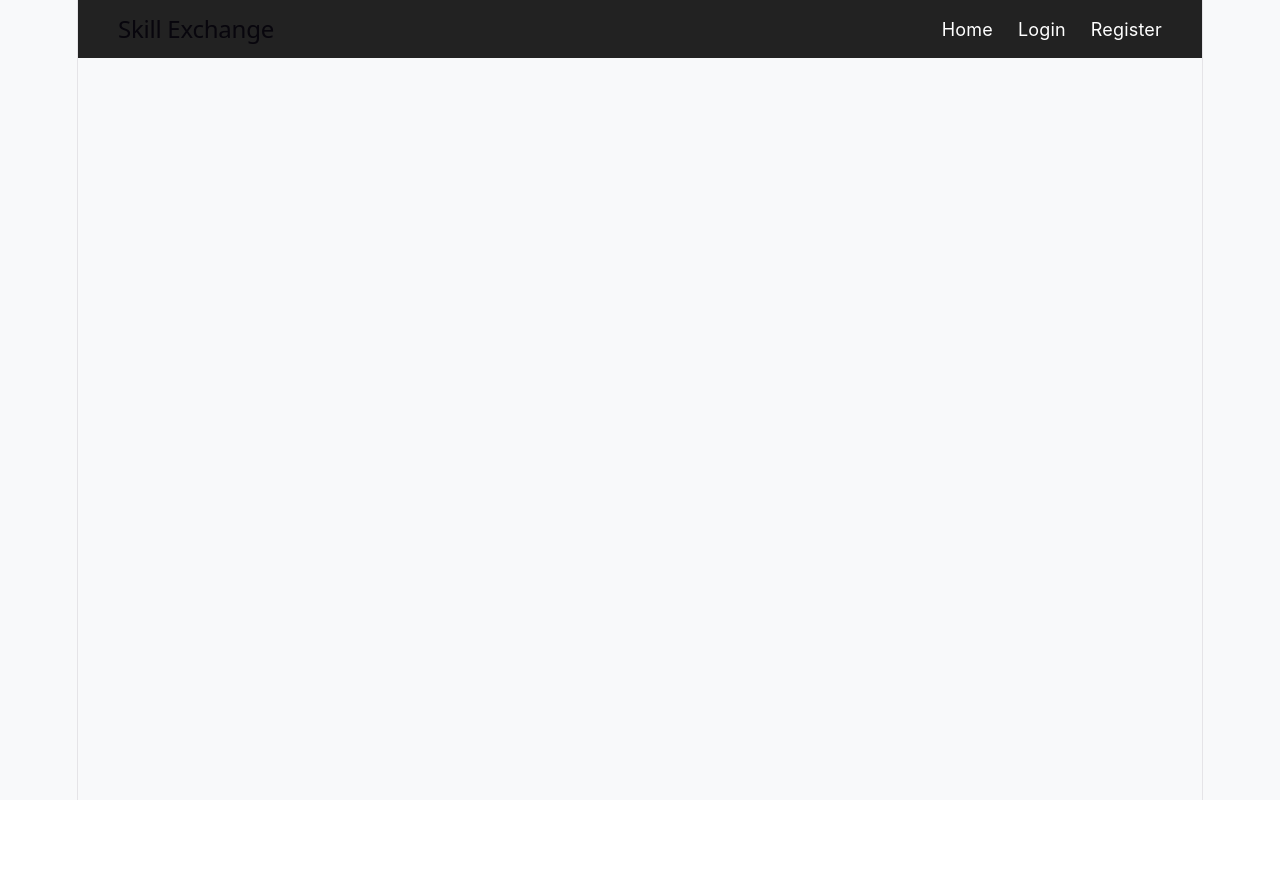
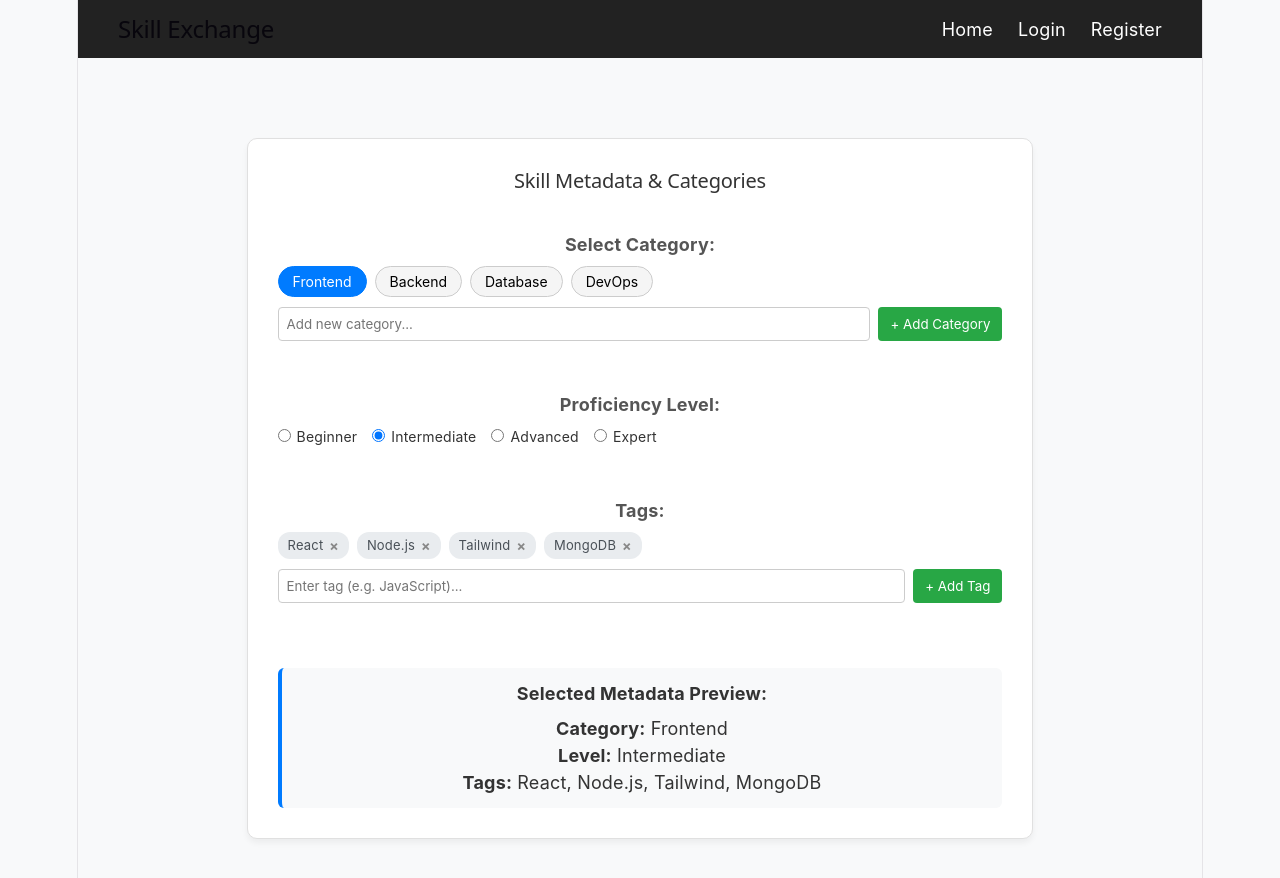
Before and after one commit to vijsanya27-afk/DEVOPS-2026-CS-E-15, a React (Vite) app: page /skill-metadata in a window 1280 px wide. Shown: the top 878 px of the page. Before the commit the page ends 800 px from the top, so only its background shows below. Built offline with nearby package versions, Linux system fonts and the light colour scheme.

Commit message:
Day 10: Integrated Skill Metadata UI component with custom tags and category layout

```diff
--- a/src/App.jsx
+++ b/src/App.jsx
@@ -3,6 +3,7 @@ import { BrowserRouter, Routes, Route } from "react-router-dom";
 import Navbar from "./components/Navbar";
 import SkillsOffered from "./components/SkillsOffered.jsx";
 import SkillsWanted from './components/SkillsWanted';
+import SkillMetadataUI from './components/SkillMetadataUI';
 import Dashboard from "./pages/Dashboard";
 import Home from "./pages/Home";
 import Login from "./pages/Login";
@@ -27,6 +28,7 @@ function App() {
       <Routes>
         <Route path="/skills-offered" element={<SkillsOffered />} />
         <Route path="/skills-wanted" element={<SkillsWanted />} />
+        <Route path="/skill-metadata" element={<SkillMetadataUI />} />
         <Route path="/" element={<Home />} />
         <Route path="/login" element={<Login />} />
         <Route path="/register" element={<Register />} />
--- /dev/null
+++ b/src/components/SkillMetadataUI.jsx
@@ -0,0 +1,244 @@
+import React, { useState } from 'react';
+
+const SkillMetadataUI = () => {
+  // Dynamic Lists State
+  const [categories, setCategories] = useState(['Frontend', 'Backend', 'Database', 'DevOps']);
+  const [selectedCategory, setSelectedCategory] = useState('Frontend');
+
+  const [levels] = useState(['Beginner', 'Intermediate', 'Advanced', 'Expert']);
+  const [selectedLevel, setSelectedLevel] = useState('Intermediate');
+
+  const [tags, setTags] = useState(['React', 'Node.js', 'Tailwind', 'MongoDB']);
+  const [tagInput, setTagInput] = useState('');
+  const [newCategoryInput, setNewCategoryInput] = useState('');
+
+  // Tag Add Handler
+  const handleAddTag = (e) => {
+    e.preventDefault();
+    if (tagInput.trim() && !tags.includes(tagInput.trim())) {
+      setTags([...tags, tagInput.trim()]);
+      setTagInput('');
+    }
+  };
+
+  // Tag Remove Handler
+  const handleRemoveTag = (tagToRemove) => {
+    setTags(tags.filter((tag) => tag !== tagToRemove));
+  };
+
+  // Category Add Handler
+  const handleAddCategory = (e) => {
+    e.preventDefault();
+    if (newCategoryInput.trim() && !categories.includes(newCategoryInput.trim())) {
+      setCategories([...categories, newCategoryInput.trim()]);
+      setSelectedCategory(newCategoryInput.trim());
+      setNewCategoryInput('');
+    }
+  };
+
+  return (
+    <div style={styles.container}>
+      <h2 style={styles.heading}>Skill Metadata & Categories</h2>
+
+      {/* 1. Category Selection & Dynamic Addition */}
+      <div style={styles.section}>
+        <label style={styles.label}>Select Category:</label>
+        <div style={styles.chipGroup}>
+          {categories.map((cat) => (
+            <button
+              key={cat}
+              style={{
+                ...styles.chip,
+                ...(selectedCategory === cat ? styles.activeChip : {}),
+              }}
+              onClick={() => setSelectedCategory(cat)}
+            >
+              {cat}
+            </button>
+          ))}
+        </div>
+
+        <form onSubmit={handleAddCategory} style={styles.inputGroup}>
+          <input
+            type="text"
+            placeholder="Add new category..."
+            value={newCategoryInput}
+            onChange={(e) => setNewCategoryInput(e.target.value)}
+            style={styles.input}
+          />
+          <button type="submit" style={styles.addButton}>+ Add Category</button>
+        </form>
+      </div>
+
+      {/* 2. Proficiency Level Selection */}
+      <div style={styles.section}>
+        <label style={styles.label}>Proficiency Level:</label>
+        <div style={styles.levelGroup}>
+          {levels.map((lvl) => (
+            <label key={lvl} style={styles.radioLabel}>
+              <input
+                type="radio"
+                name="skillLevel"
+                value={lvl}
+                checked={selectedLevel === lvl}
+                onChange={(e) => setSelectedLevel(e.target.value)}
+              />
+              <span style={{ marginLeft: '6px' }}>{lvl}</span>
+            </label>
+          ))}
+        </div>
+      </div>
+
+      {/* 3. Dynamic Tags UI (Add & Remove) */}
+      <div style={styles.section}>
+        <label style={styles.label}>Tags:</label>
+        <div style={styles.tagContainer}>
+          {tags.map((tag) => (
+            <span key={tag} style={styles.tag}>
+              {tag}
+              <button
+                style={styles.removeTagBtn}
+                onClick={() => handleRemoveTag(tag)}
+              >
+                ×
+              </button>
+            </span>
+          ))}
+        </div>
+
+        <form onSubmit={handleAddTag} style={styles.inputGroup}>
+          <input
+            type="text"
+            placeholder="Enter tag (e.g. JavaScript)..."
+            value={tagInput}
+            onChange={(e) => setTagInput(e.target.value)}
+            style={styles.input}
+          />
+          <button type="submit" style={styles.addButton}>+ Add Tag</button>
+        </form>
+      </div>
+
+      {/* Live Preview / UI State Summary */}
+      <div style={styles.summaryBox}>
+        <h4 style={{ margin: '0 0 8px 0' }}>Selected Metadata Preview:</h4>
+        <p><strong>Category:</strong> {selectedCategory}</p>
+        <p><strong>Level:</strong> {selectedLevel}</p>
+        <p><strong>Tags:</strong> {tags.length > 0 ? tags.join(', ') : 'No tags added'}</p>
+      </div>
+    </div>
+  );
+};
+
+// Inline Styles
+const styles = {
+  container: {
+    width:'70%',
+    maxWidth: '1500px',
+    minHeight:'700px',
+    margin: '80px auto',
+     padding: '30px',
+    border: '1px solid #e0e0e0',
+    borderRadius: '10px',
+    fontFamily: 'Arial, sans-serif',
+    backgroundColor: '#fff',
+    boxShadow: '0 4px 6px rgba(0,0,0,0.05)',
+    display: 'flex',
+  flexDirection: 'column',
+  gap: '30px',
+  },
+  heading: {
+    marginTop: 0,
+    fontSize: '20px',
+    color: '#333',
+  },
+  section: {
+    marginBottom: '20px',
+  },
+  label: {
+    display: 'block',
+    fontWeight: 'bold',
+    marginBottom: '8px',
+    color: '#555',
+  },
+  chipGroup: {
+    display: 'flex',
+    flexWrap: 'wrap',
+    gap: '8px',
+    marginBottom: '10px',
+  },
+  chip: {
+    padding: '6px 14px',
+    border: '1px solid #ccc',
+    borderRadius: '16px',
+    backgroundColor: '#f5f5f5',
+    cursor: 'pointer',
+    fontSize: '14px',
+  },
+  activeChip: {
+    backgroundColor: '#007bff',
+    color: '#fff',
+    borderColor: '#007bff',
+  },
+  levelGroup: {
+    display: 'flex',
+    gap: '15px',
+    flexWrap: 'wrap',
+  },
+  radioLabel: {
+    cursor: 'pointer',
+    fontSize: '14px',
+  },
+  tagContainer: {
+    display: 'flex',
+    flexWrap: 'wrap',
+    gap: '8px',
+    marginBottom: '10px',
+  },
+  tag: {
+    backgroundColor: '#e9ecef',
+    color: '#495057',
+    padding: '4px 10px',
+    borderRadius: '12px',
+    fontSize: '13px',
+    display: 'inline-flex',
+    alignItems: 'center',
+    gap: '6px',
+  },
+  removeTagBtn: {
+    background: 'none',
+    border: 'none',
+    color: '#888',
+    cursor: 'pointer',
+    fontSize: '14px',
+    fontWeight: 'bold',
+    padding: 0,
+    lineHeight: 1,
+  },
+  inputGroup: {
+    display: 'flex',
+    gap: '8px',
+  },
+  input: {
+    flex: 1,
+    padding: '8px',
+    borderRadius: '4px',
+    border: '1px solid #ccc',
+  },
+  addButton: {
+    padding: '8px 12px',
+    backgroundColor: '#28a745',
+    color: '#fff',
+    border: 'none',
+    borderRadius: '4px',
+    cursor: 'pointer',
+  },
+  summaryBox: {
+    backgroundColor: '#f8f9fa',
+    padding: '12px',
+    borderRadius: '6px',
+    borderLeft: '4px solid #007bff',
+    marginTop: '15px',
+  },
+};
+
+export default SkillMetadataUI;
--- a/src/pages/Skills.jsx
+++ b/src/pages/Skills.jsx
@@ -11,6 +11,7 @@ function Skills() {
       <div className="skills-container">
         <SkillsOffered />
         <SkillsWanted />
+        <SkillMetadataUI />
       </div>
     </div>
   );
```
